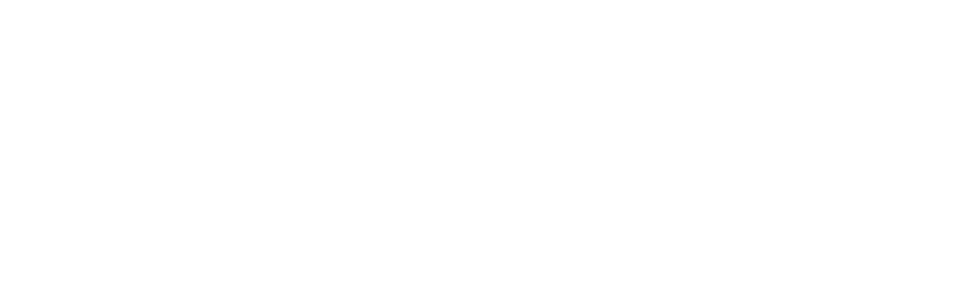
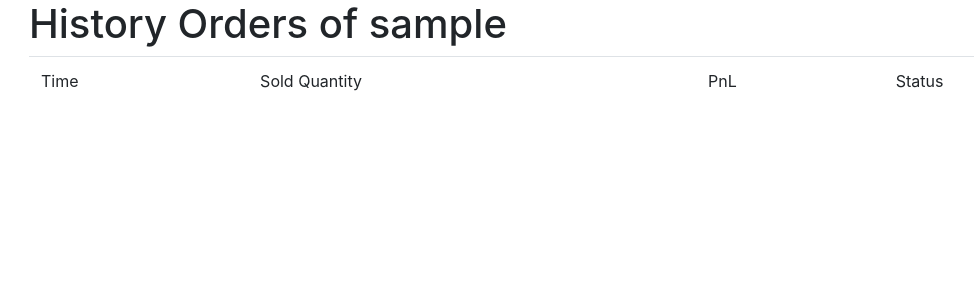
Before and after one commit to xu2333/JP_Morgan_Chase_Team_2, a Django app: page /history/ in a window 1280 px wide. Before the commit the part shown is empty. Shown: the top 300 px of the page, without its empty margins (56-1030 px from the left). Run offline with Django 3.2, Linux system fonts and the light colour scheme; the visitor is signed in with stand-in values (Sample User, id 1); some libraries are stand-ins or nearby versions.

Commit message:
[FEATURE] History View

```diff
--- a/trading_system/dashboard/static/dashboard.js
+++ b/trading_system/dashboard/static/dashboard.js
@@ -353,6 +353,8 @@ JPTrader.initWebSocket = function( callback ){
       /********************/
       /* WORK IN PROGRESS */
       /********************/
+
+      // update chart sold volume (bar chart) only after the chart is initialized
       if ( JPTrader.quoteChart ) {
         const soldSum = receivedMessage.reduce( (agg, next)=>{
           if ( next["message_type"] == "sold_message" ) return agg + parseInt(next["sold_quantity"]);
@@ -362,8 +364,8 @@ JPTrader.initWebSocket = function( callback ){
         const firstTimeStamp = receivedMessage[0]["timestamp"];
         const series1 = JPTrader.quoteChart.series[1];
 
-        console.log('add point');
-        console.log(`first timestamp: ${firstTimeStamp}, sold sum: ${soldSum}`);
+        // console.log('add point');
+        // console.log(`first timestamp: ${firstTimeStamp}, sold sum: ${soldSum}`);
         series1.addPoint( [ (new Date(firstTimeStamp)).getTime(), soldSum ], true, true);
       }
 
--- a/trading_system/dashboard/templates/dashboard/dashboard.html
+++ b/trading_system/dashboard/templates/dashboard/dashboard.html
@@ -5,8 +5,6 @@
 <link rel="stylesheet" href="http://cdn.static.runoob.com/libs/bootstrap/3.3.7/css/bootstrap.min.css">
 <script src="http://cdn.static.runoob.com/libs/jquery/2.1.1/jquery.min.js"></script>
 <script src="http://cdn.static.runoob.com/libs/bootstrap/3.3.7/js/bootstrap.min.js"></script>
-
-
 
     <!-- Modal -->
     <div class="modal fade" id="myModal" tabindex="-1" role="dialog" aria-labelledby="myModalLabel" aria-hidden="true">
@@ -43,6 +41,7 @@
 </head>
 
 <ul class="nav navbar-nav navbar-right">
+    <li>Welcome, {{username}}</li>
     <li> <a href="/users/logout/"><button class="btn btn-primary">Log out</button></a></li>
 </ul>
 
--- a/trading_system/history/templates/history/history.html
+++ b/trading_system/history/templates/history/history.html
@@ -1,35 +1,42 @@
 <!DOCTYPE html>
 <html>
 	<head>
+		<meta charset="utf-8">
+		<link rel="stylesheet" href="http://cdn.static.runoob.com/libs/bootstrap/3.3.7/css/bootstrap.min.css">
+		<script src="http://cdn.static.runoob.com/libs/jquery/2.1.1/jquery.min.js"></script>
+		<script src="http://cdn.static.runoob.com/libs/bootstrap/3.3.7/js/bootstrap.min.js"></script>
+		<style type="text/css">
 
+		</style>
 	</head>
 	<body>
-		<table>
+
+	<div id="history-table-wrap" class="container">
+		<h1>History Orders of {{username}}</h1>
+		<table class="table table-striped">
 			<thead>
-				<tr><td></td><td></td></tr>
+				<tr>
+					<td>Time</td>
+					<td>Sold Quantity</td>
+					<td>PnL</td>
+					<td>Status</td>
+				</tr>
 			</thead>
 			<tbody>
 			{% for order in orders %}
 			<tr>
-		        <td class='order quantity'>{{ order.fields.original_quantity }}</td>
-		        <td class='field'>{{ order.order_size }}</td>
+				<td class='time'>2016.Dec.02</td>
+		        <td class='Original quantity'>{{ order.original_quantity }}</td>
+		        <td class='pnl'>{{ order.pnl }}</td>
+		        <td class='status'>{{ order.status }}</td>
 		    </tr>
 		    {% endfor %}
 		    </tbody>
 	    </table>
+	</div>
+
 
 	</body>
-	<script type="text/javascript">
 
-		// [{"model": "users.orderhistory", "pk": 17, "fields": {"original_quantity": 1000, "order_size": 200, "order_discount": 5.0, "trading_logs": null, "remaining_quantity": 1000, "pnl": 0.0, "status": "In_Progress", "user": 1}}]
-		// {% autoescape on %}
-		// var orders = {{orders}};
-		// {% endautoescape %}
-
-
-
-		// orders = JSON.parse(orders);
-		// console.log(orders);
-	</script>
-
+	{# [{"model": "users.orderhistory", "pk": 17, "fields": {"original_quantity": 1000, "order_size": 200, "order_discount": 5.0, "trading_logs": null, "remaining_quantity": 1000, "pnl": 0.0, "status": "In_Progress", "user": 1}}] #}
 </html>
--- a/trading_system/history/views.py
+++ b/trading_system/history/views.py
@@ -18,9 +18,10 @@ def history(request):
 	orders = OrderHistory.objects.filter(user=user)
 	# orders = Order.objects.all()
 	print(orders)
-
+	username = user.username;
 	# data = []
 	# for o in orders:
+	# 	o['test_attribute'] = 100;
 	# 	print(o)
 	# 	print(o.__class__.__name__)
 	# 	print()
```
